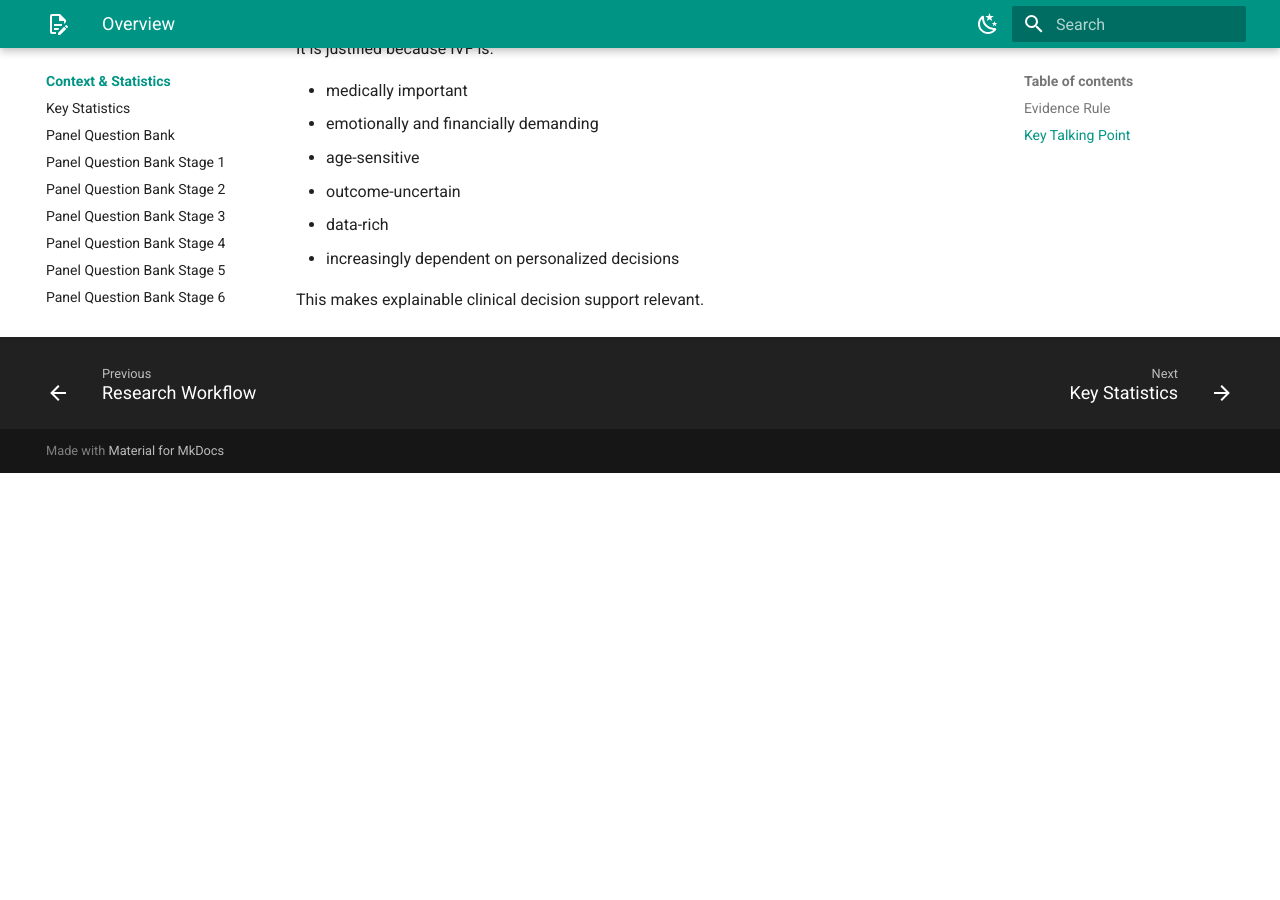
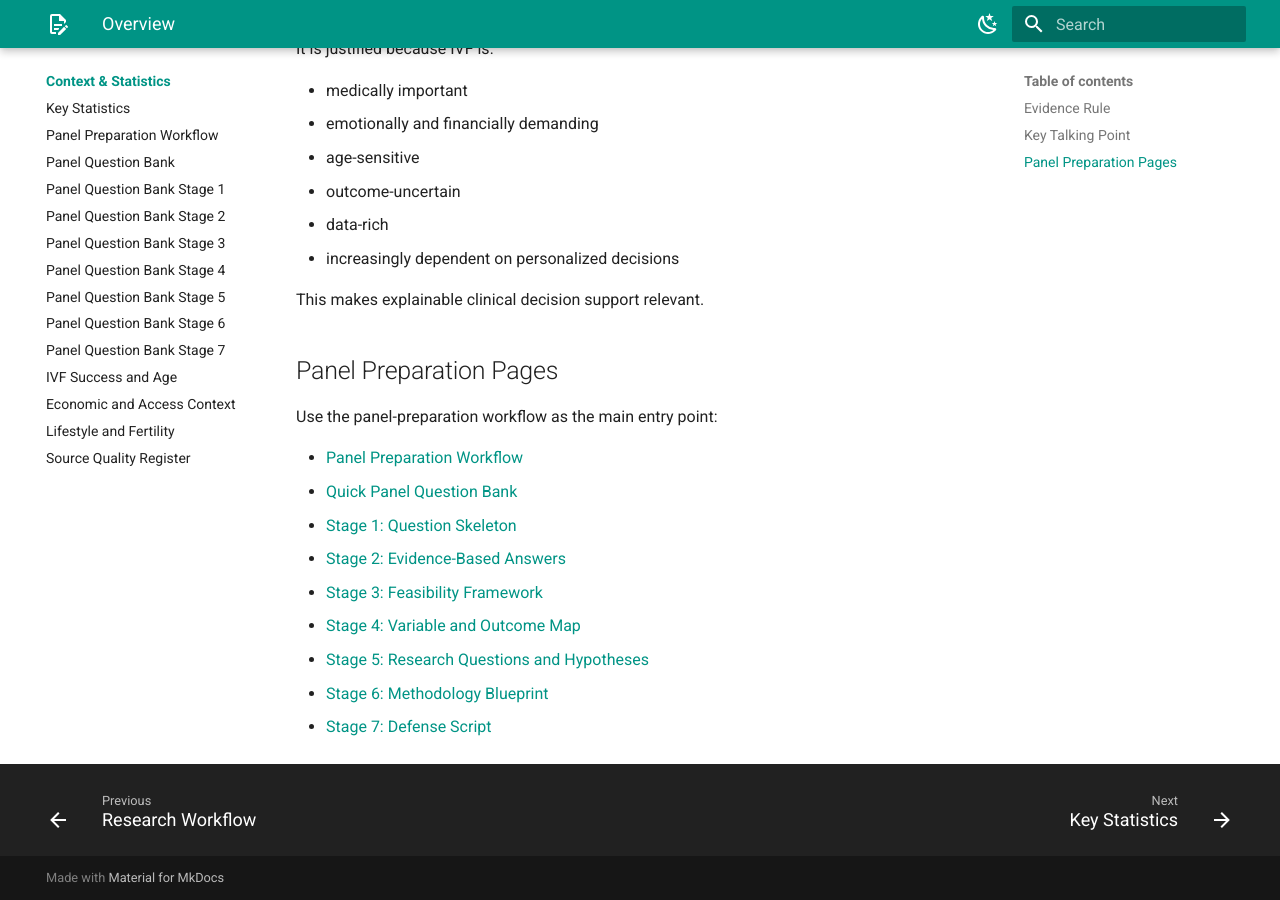
Before and after one commit to ashwinikalantre/ivf-phd-research, an MkDocs documentation site: the page built from docs/context-statistics/index.md, in a window 1280 px wide and 900 px high, scrolled down 1130 px. Built offline with MkDocs 1.6.1 and Material for MkDocs 9.7.7, drawn with Linux system fonts in a browser that asks for light colours; before the commit the page ends 1603 px from its top, so only the background shows below that.

Commit message:
Add panel preparation workflow

```diff
--- a/docs/context-statistics/index.md
+++ b/docs/context-statistics/index.md
@@ -39,3 +39,17 @@ It is justified because IVF is:
 - increasingly dependent on personalized decisions
 
 This makes explainable clinical decision support relevant.
+
+## Panel Preparation Pages
+
+Use the panel-preparation workflow as the main entry point:
+
+- [Panel Preparation Workflow](panel-preparation-workflow.md)
+- [Quick Panel Question Bank](panel-question-bank.md)
+- [Stage 1: Question Skeleton](panel-question-bank-stage-1.md)
+- [Stage 2: Evidence-Based Answers](panel-question-bank-stage-2.md)
+- [Stage 3: Feasibility Framework](panel-question-bank-stage-3.md)
+- [Stage 4: Variable and Outcome Map](panel-question-bank-stage-4.md)
+- [Stage 5: Research Questions and Hypotheses](panel-question-bank-stage-5.md)
+- [Stage 6: Methodology Blueprint](panel-question-bank-stage-6.md)
+- [Stage 7: Defense Script](panel-question-bank-stage-7.md)
--- a/mkdocs.yml
+++ b/mkdocs.yml
@@ -76,6 +76,7 @@ nav:
   - Context & Statistics:
       - Overview: context-statistics/index.md
       - Key Statistics: context-statistics/key-statistics.md
+      - Panel Preparation Workflow: context-statistics/panel-preparation-workflow.md
       - Panel Question Bank: context-statistics/panel-question-bank.md
       - Panel Question Bank Stage 1: context-statistics/panel-question-bank-stage-1.md
       - Panel Question Bank Stage 2: context-statistics/panel-question-bank-stage-2.md
```
Also changed, not shown: docs/context-statistics/panel-preparation-workflow.md (added, +115 -0 lines).
